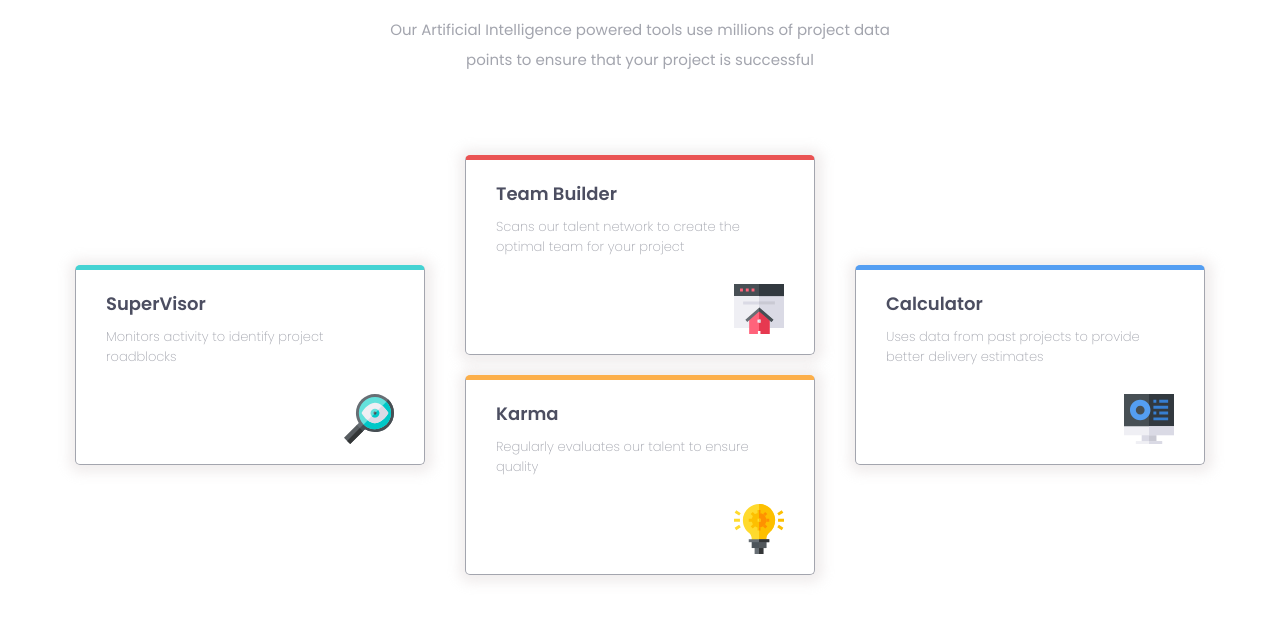
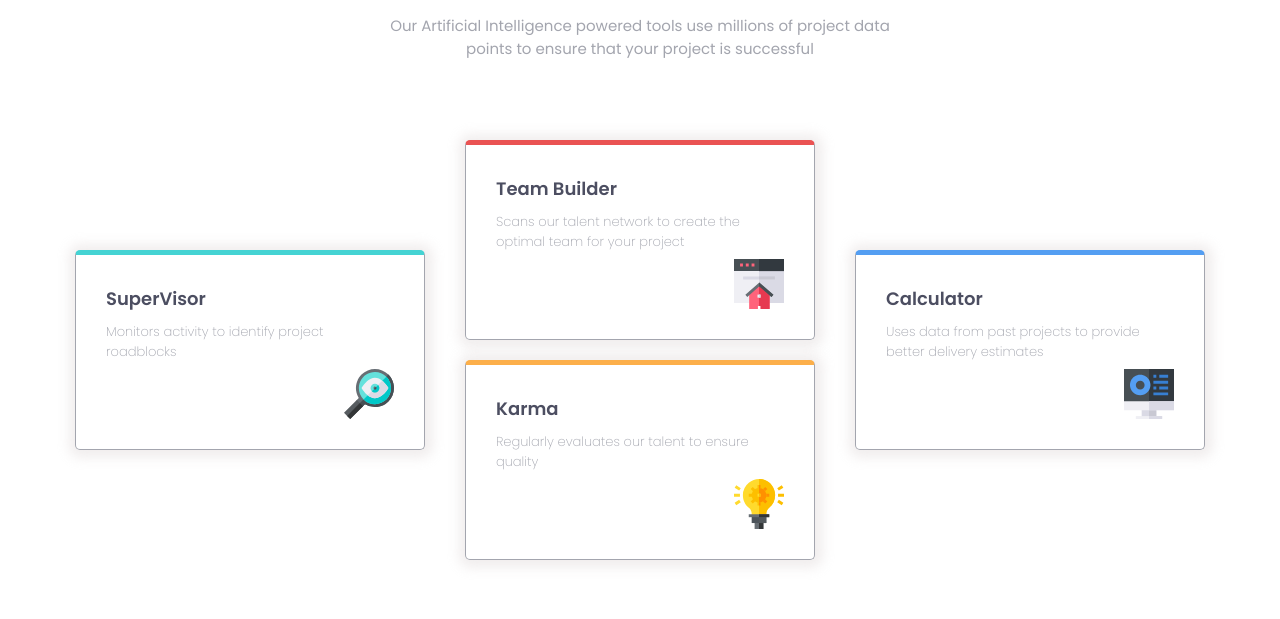
Before and after one commit to scourgeofgods/four-card-feature-section-master, a plain HTML site: page index.html in a window 1280 px wide. Shown: the part 129-748 px from the top of the page. Drawn offline with Linux system fonts and the light colour scheme.

Commit message:
card padding changed

```diff
--- a/style.css
+++ b/style.css
@@ -57,7 +57,7 @@ body {
 .sec-detail {
   text-align: center;
   font-size: 1.5rem;
-  line-height: 3rem;
+  line-height: 2.25rem;
   font-weight: var(--fw-regular);
   color: var(--clr-grayish-blue);
 }
@@ -86,7 +86,7 @@ body {
   flex-direction: column;
   justify-content: space-between;
   border-radius: 0.5rem;
-  padding: 2rem 3rem;
+  padding: 3rem;
 
   box-shadow: 0.1rem 0.1rem 1.2rem 0.7rem var(--clr-shadow);
 }
```
